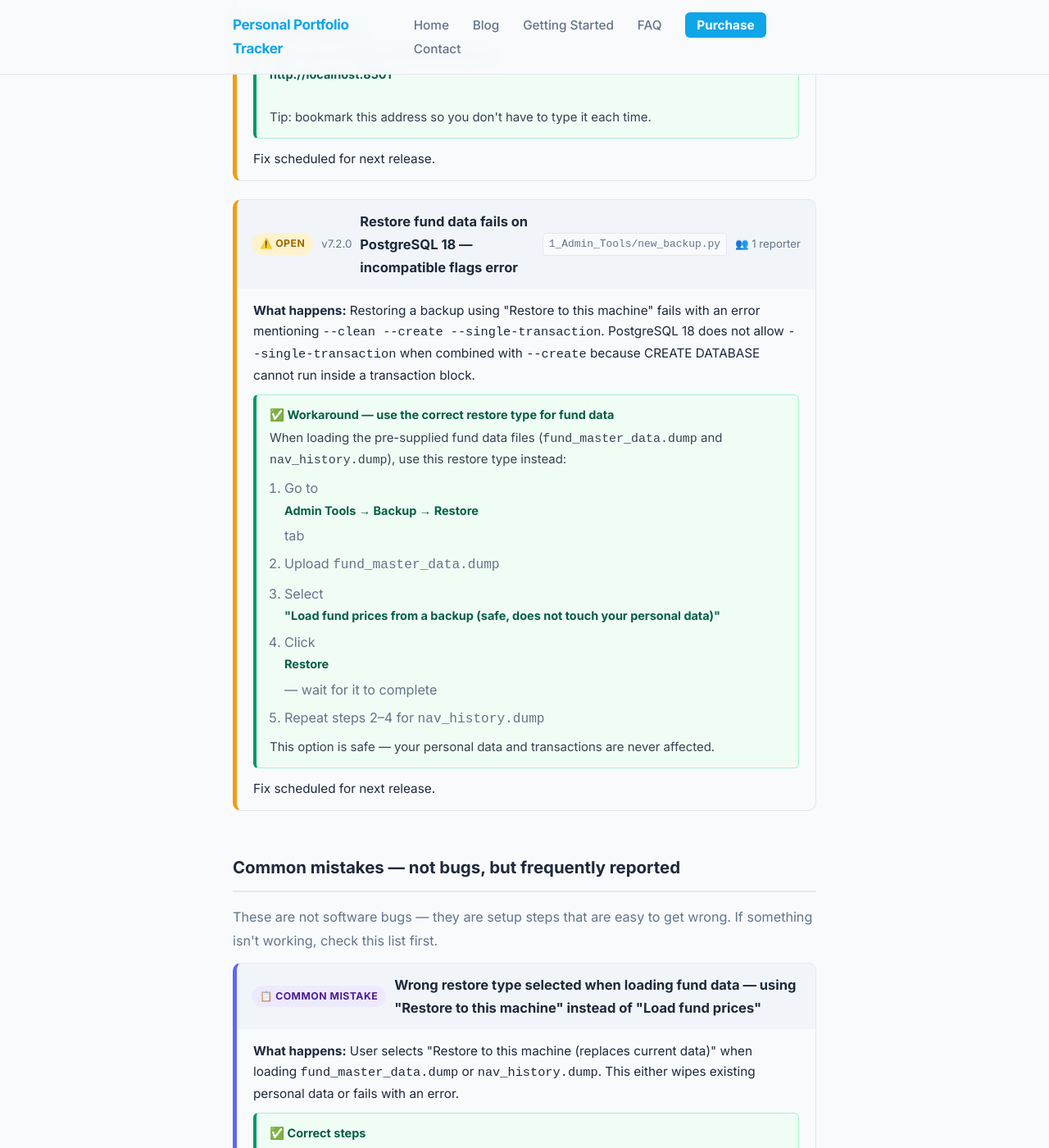
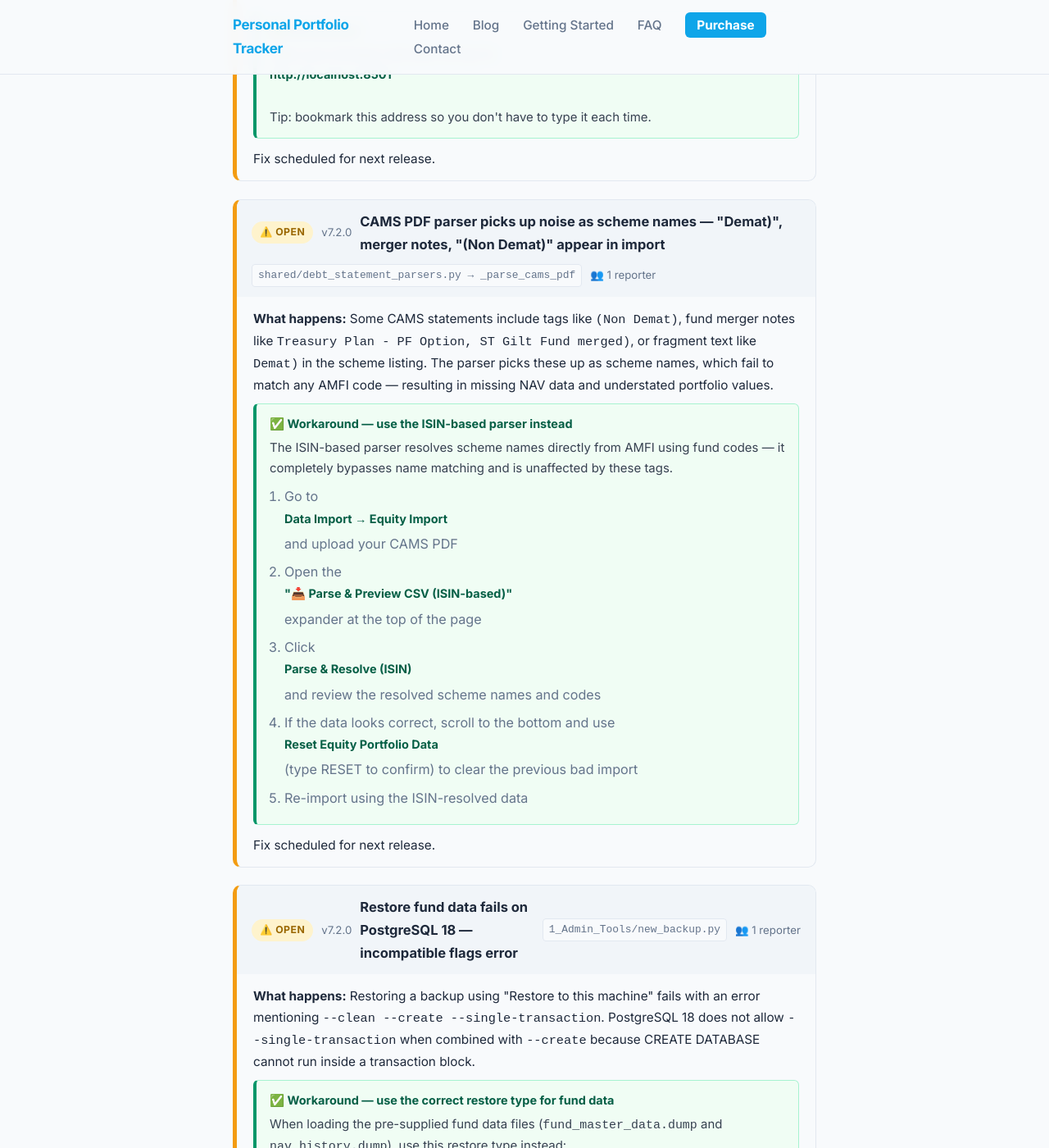
Before and after one commit to srikrishna2024/portfolio-tracker-blog, a Jekyll site: the page built from known-issues/index.html, in a window 1280 px wide and 1400 px high, scrolled down 863 px. Shown: the whole window at 82% size. Built offline with Jekyll 4.4.1, drawn with Linux system fonts in a browser that asks for light colours.

Commit message:
known issues: add CAMS parser noise scheme names issue with ISIN workaround

```diff
--- a/known-issues/index.html
+++ b/known-issues/index.html
@@ -32,6 +32,31 @@ title: Known Issues & Workarounds
           <strong>✅ Workaround</strong>
           <p>Open your browser manually and go to <strong>http://localhost:8501</strong><br/>
           Tip: bookmark this address so you don't have to type it each time.</p>
+        </div>
+        <p class="ki-eta">Fix scheduled for next release.</p>
+      </div>
+    </div>
+
+    <div class="ki-issue ki-noncritical">
+      <div class="ki-header">
+        <span class="ki-badge ki-badge-noncritical">⚠️ Open</span>
+        <span class="ki-version">v7.2.0</span>
+        <h3 class="ki-title">CAMS PDF parser picks up noise as scheme names — "Demat)", merger notes, "(Non Demat)" appear in import</h3>
+        <span class="ki-page">shared/debt_statement_parsers.py → _parse_cams_pdf</span>
+        <span class="ki-version">👥 1 reporter</span>
+      </div>
+      <div class="ki-body">
+        <p><strong>What happens:</strong> Some CAMS statements include tags like <code>(Non Demat)</code>, fund merger notes like <code>Treasury Plan - PF Option, ST Gilt Fund merged)</code>, or fragment text like <code>Demat)</code> in the scheme listing. The parser picks these up as scheme names, which fail to match any AMFI code — resulting in missing NAV data and understated portfolio values.</p>
+        <div class="ki-workaround">
+          <strong>✅ Workaround — use the ISIN-based parser instead</strong>
+          <p>The ISIN-based parser resolves scheme names directly from AMFI using fund codes — it completely bypasses name matching and is unaffected by these tags.</p>
+          <ol style="font-size:0.88rem;color:#374151;margin:8px 0 0;padding-left:18px;line-height:1.8;">
+            <li>Go to <strong>Data Import → Equity Import</strong> and upload your CAMS PDF</li>
+            <li>Open the <strong>"📥 Parse &amp; Preview CSV (ISIN-based)"</strong> expander at the top of the page</li>
+            <li>Click <strong>Parse &amp; Resolve (ISIN)</strong> and review the resolved scheme names and codes</li>
+            <li>If the data looks correct, scroll to the bottom and use <strong>Reset Equity Portfolio Data</strong> (type RESET to confirm) to clear the previous bad import</li>
+            <li>Re-import using the ISIN-resolved data</li>
+          </ol>
         </div>
         <p class="ki-eta">Fix scheduled for next release.</p>
       </div>
```
